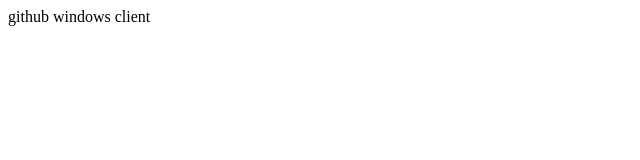
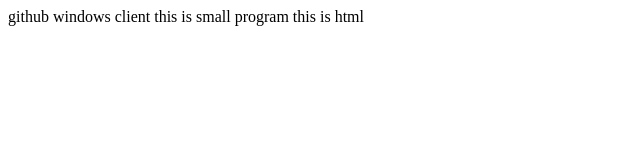
Before and after one commit to brahminig/brahminig2, a plain HTML site: page WebContent/index.html in a window 1280 px wide. Shown: the whole page, without its empty margins (0-640 px from the left). Drawn offline with Linux system fonts and the light colour scheme.

Commit message:
added more code
index.html file

```diff
--- a/WebContent/index.html
+++ b/WebContent/index.html
@@ -6,5 +6,8 @@
 </head>
 <body>
     github windows client
+    this is small program
+
+    this is html
 </body>
 </html>
```
